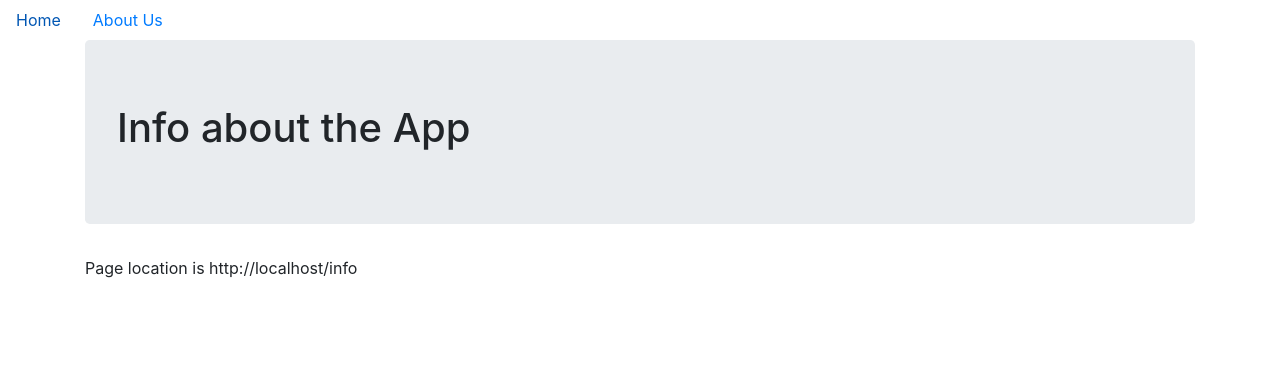
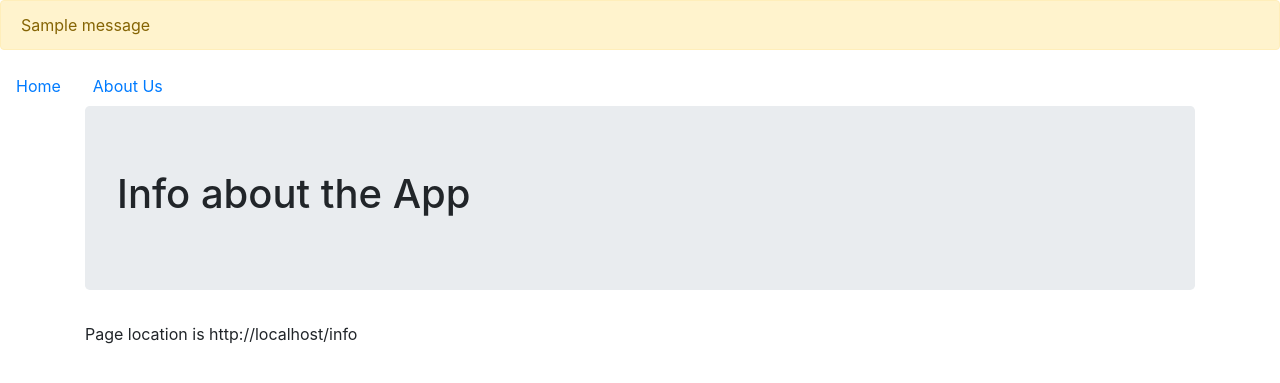
Before and after one commit to elbroandrew/converter, a Flask app: page /info in a window 1280 px wide. Shown: the top 383 px of the page. Run offline with Flask 3, Linux system fonts and the light colour scheme; one stand-in notice (Sample message) is shown; some libraries are stand-ins or nearby versions.

Commit message:
add flash message

```diff
--- a/api/core/views.py
+++ b/api/core/views.py
@@ -1,5 +1,5 @@
 import pathlib
-from flask import render_template, request, Blueprint, redirect, url_for
+from flask import render_template, request, Blueprint, redirect, url_for, flash
 from api.core.forms import ImageForm
 from werkzeug.utils import secure_filename
 
@@ -18,6 +18,7 @@ def upload_image():
         project_dir = pathlib.Path(__file__).resolve()
         save_path = project_dir.parent.parent/"assets"/filename
         img.save(save_path)
+        flash("File uploaded sucessfuly.")
         return redirect(url_for('core.upload_image'))
 
     return render_template('index.html', form=form)
--- a/api/templates/base.html
+++ b/api/templates/base.html
@@ -7,6 +7,15 @@
     <script src="https://maxcdn.bootstrapcdn.com/bootstrap/4.0.0/js/bootstrap.min.js" integrity="sha384-JZR6Spejh4U02d8jOt6vLEHfe/JQGiRRSQQxSfFWpi1MquVdAyjUar5+76PVCmYl" crossorigin="anonymous"></script>
     <meta charset="utf-8">
     <title>BLP to PNG Converter App</title>
+    {% with messages = get_flashed_messages() %}
+      {% if messages %}
+        <div class="alert alert-warning" role="alert">
+          {% for message in messages %}
+            {{ message }}
+          {% endfor %}
+        </div>
+      {% endif %}
+    {% endwith %}
   </head>
   <body>
   <ul class="nav">
```
